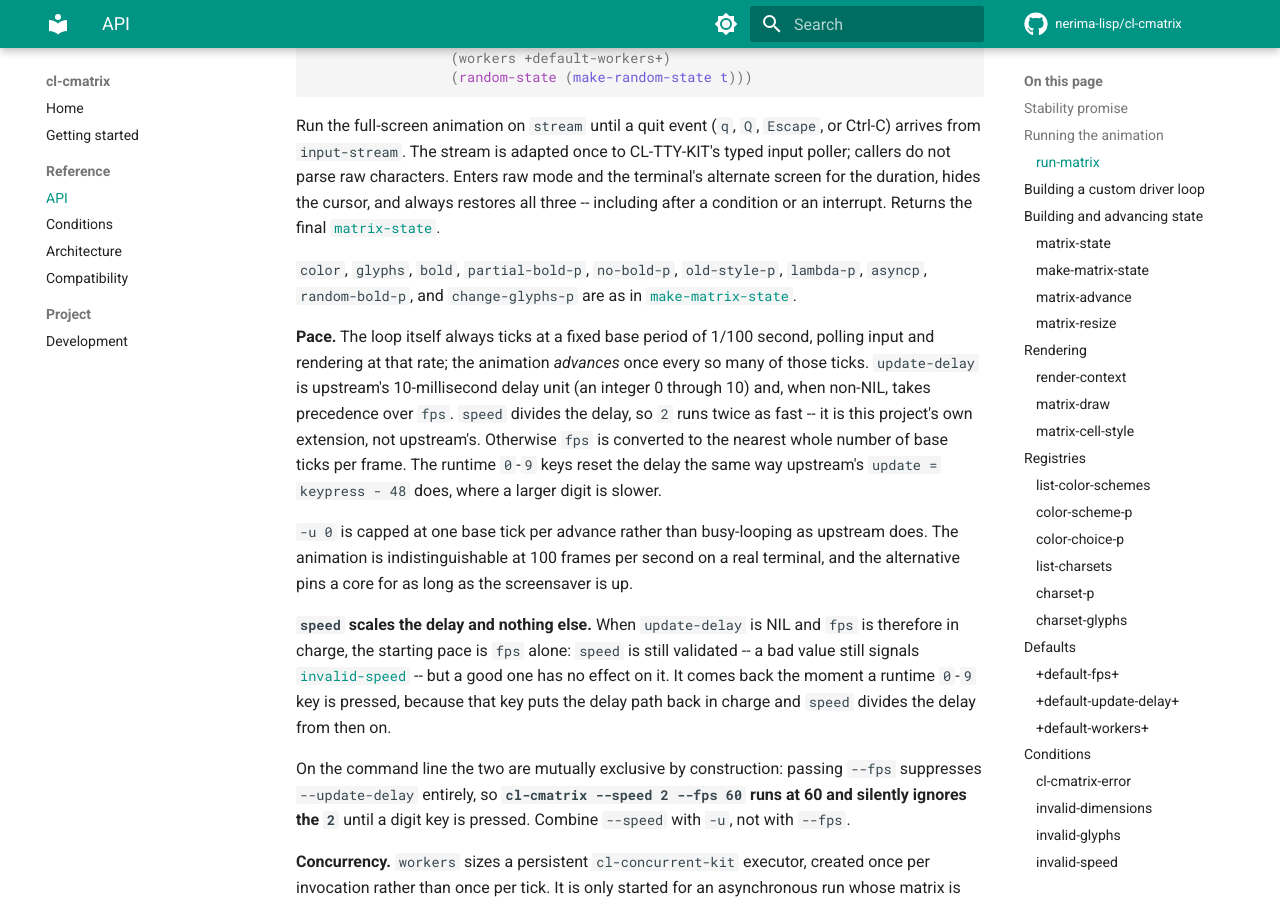
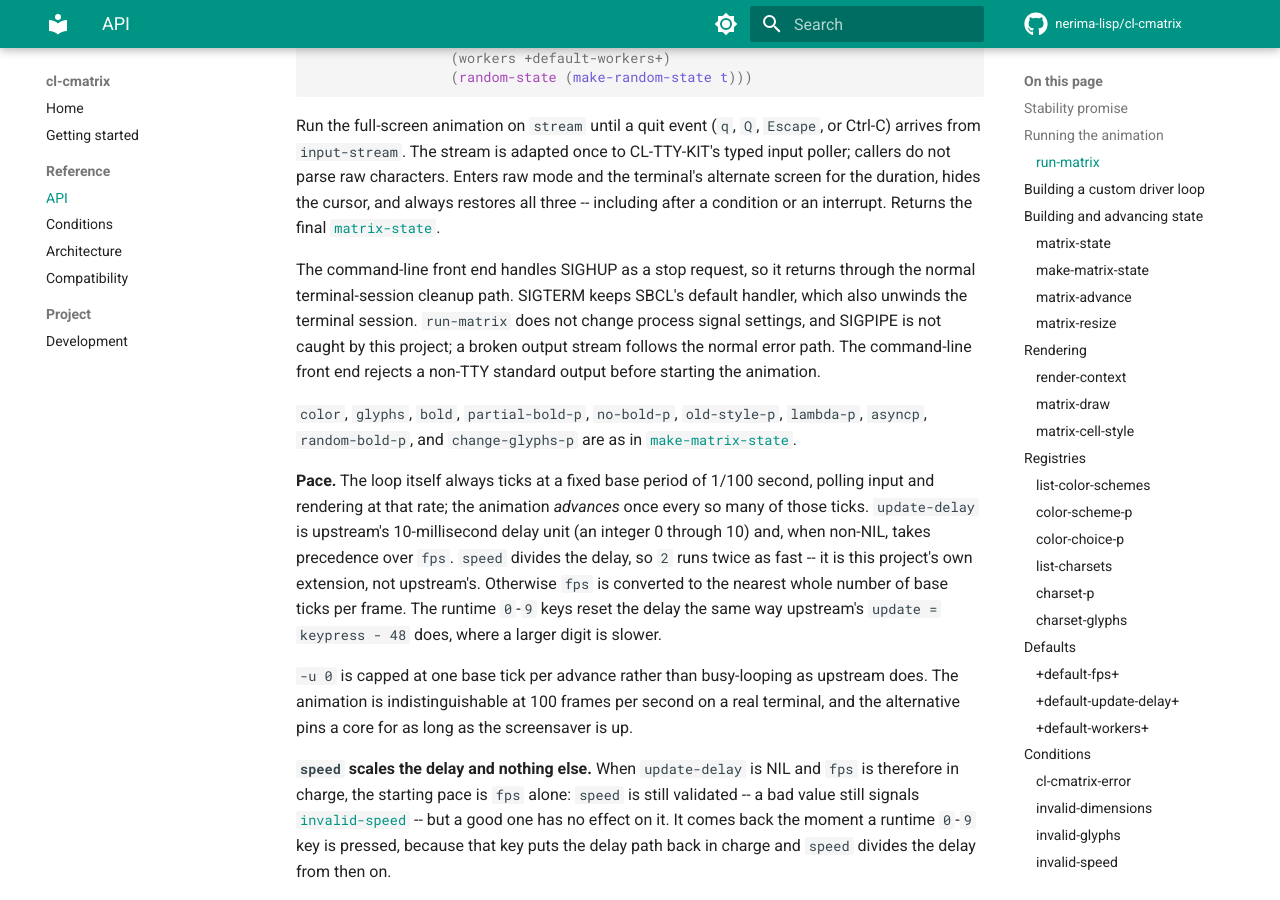
Before and after one commit to nerima-lisp/cl-cmatrix, an MkDocs documentation site: the page built from docs/src/reference/api.md, in a window 1280 px wide and 900 px high, scrolled down 1099 px. Built offline with MkDocs 1.6.1 and Material for MkDocs 9.7.7, drawn with Linux system fonts in a browser that asks for light colours; comment, search, counter and statistics services are not loaded.

Commit message:
fix(runtime): restore terminal on termination signals

```diff
--- a/docs/src/reference/api.md
+++ b/docs/src/reference/api.md
@@ -58,6 +58,13 @@ to CL-TTY-KIT's typed input poller; callers do not parse raw characters.
 Enters raw mode and the terminal's alternate screen for the duration, hides
 the cursor, and always restores all three -- including after a condition or an
 interrupt. Returns the final [`matrix-state`](#matrix-state).
+
+The command-line front end handles SIGHUP as a stop request, so it returns
+through the normal terminal-session cleanup path. SIGTERM keeps SBCL's default
+handler, which also unwinds the terminal session. `run-matrix` does not change
+process signal settings, and SIGPIPE is not caught by this project; a broken
+output stream follows the normal error path. The command-line front end
+rejects a non-TTY standard output before starting the animation.
 
 `color`, `glyphs`, `bold`, `partial-bold-p`, `no-bold-p`, `old-style-p`,
 `lambda-p`, `asyncp`, `random-bold-p`, and `change-glyphs-p` are as in
```
Also changed, not shown: 4 other files.
